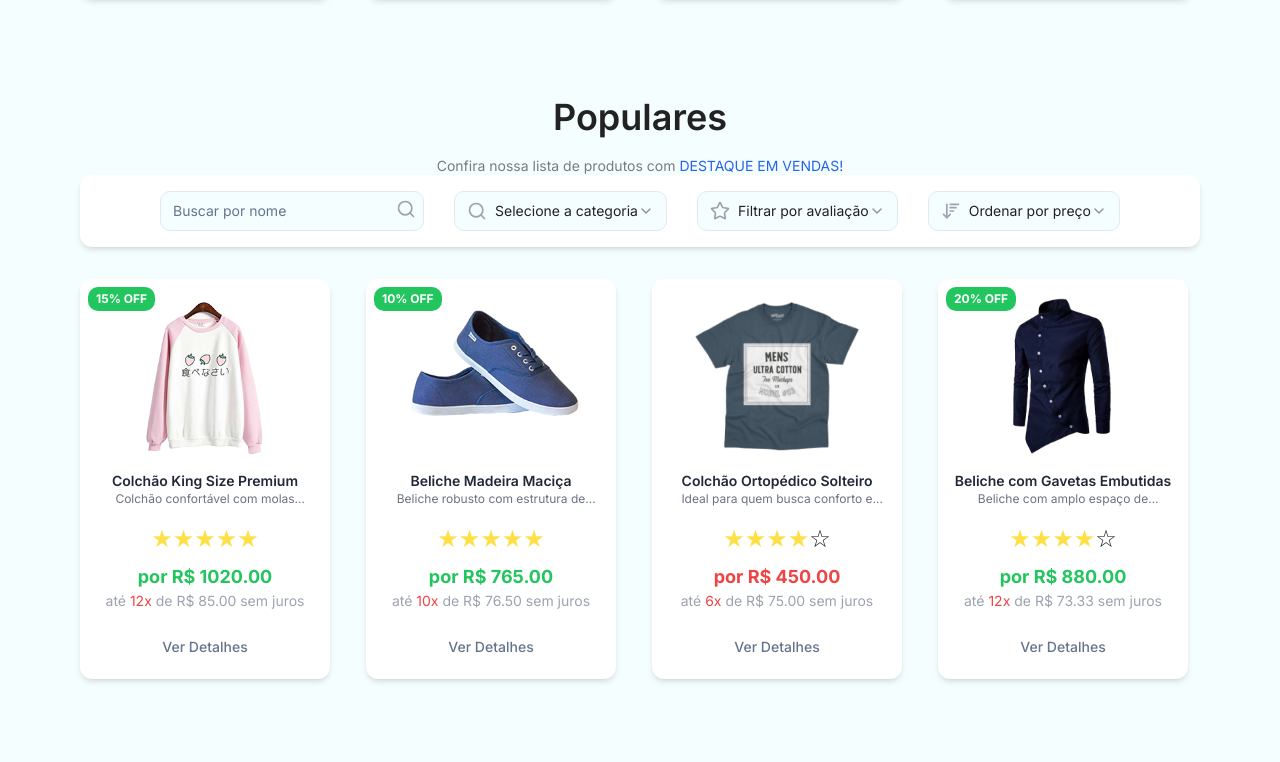
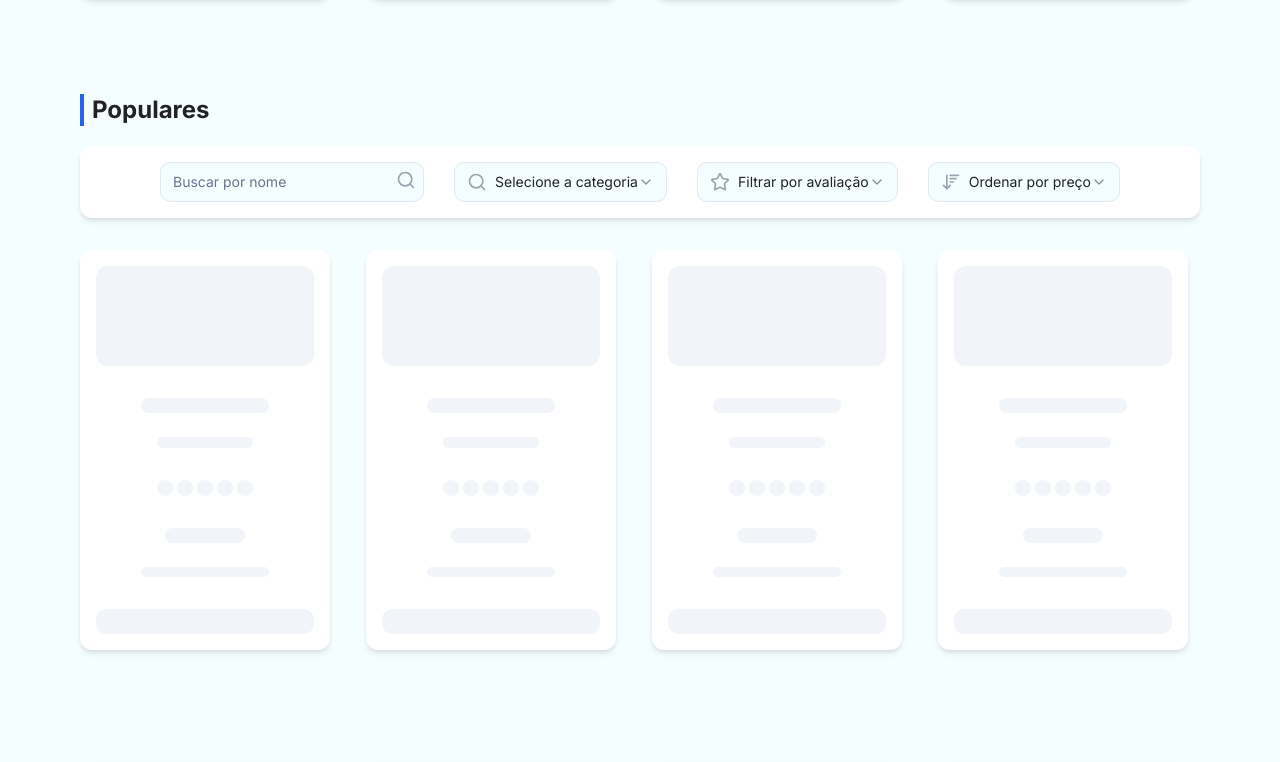
Before and after one commit to R-Renan/imperio-beliches, a React (Vite) app in the folder frontend/: page / in a window 1280 px wide. Shown: the part 1098-1860 px from the top of the page. Built offline with nearby package versions, Linux system fonts and the light colour scheme; a web font is replaced by a local one.

Commit message:
up: skelton/card/allproducts

```diff
--- a/frontend/src/components/Item.tsx
+++ b/frontend/src/components/Item.tsx
@@ -68,7 +68,7 @@ const Item = ({
     <div className="flex flex-col justify-between items-center gap-4 p-4 bg-white rounded-lg shadow-md hover:shadow-lg transition-shadow duration-300 relative h-[400px] w-[250px]">
       {/* Badge de Promoção */}
       {offer && (
-        <span className="absolute top-2 left-2 bg-green-500 text-white text-xs font-bold px-2 py-1 rounded-md">
+        <span className="absolute top-2 left-2 bg-secondary text-white text-xs font-bold px-2 py-1 rounded-md">
           {porc_offer}% OFF
         </span>
       )}
--- a/frontend/src/components/PopularProducts.tsx
+++ b/frontend/src/components/PopularProducts.tsx
@@ -65,7 +65,7 @@ const PopularProducts = () => {
 
     setFilteredProducts(filtered);
     setNoProducts(filtered.length === 0);
-    setLoading(false);
+    setLoading(true);
   }, [searchName, selectedCategory, selectedRating, sortPrice]);
 
   useEffect(() => {
@@ -103,13 +103,9 @@ const PopularProducts = () => {
   return (
     <section className="max-padd-container p-12 xl:py-28">
       {/* Título */}
-      <div className="text-center max-w-xl mx-auto">
-        <h3 className="h3">Populares</h3>
-        <p>
-          Confira nossa lista de produtos com{" "}
-          <span className="text-secondary">DESTAQUE EM VENDAS!</span>
-        </p>
-      </div>
+      <h4 className="border-l-4 pl-2 border-secondary text-2xl font-bold mb-5">
+        Populares
+      </h4>
 
       {/* Barra de Filtros */}
       <div className="max-padd-container p-4 bg-white rounded-lg shadow-md hover:shadow-lg transition-shadow duration-300 flex flex-col md:flex-row justify-between items-center mb-8 gap-4">
```
